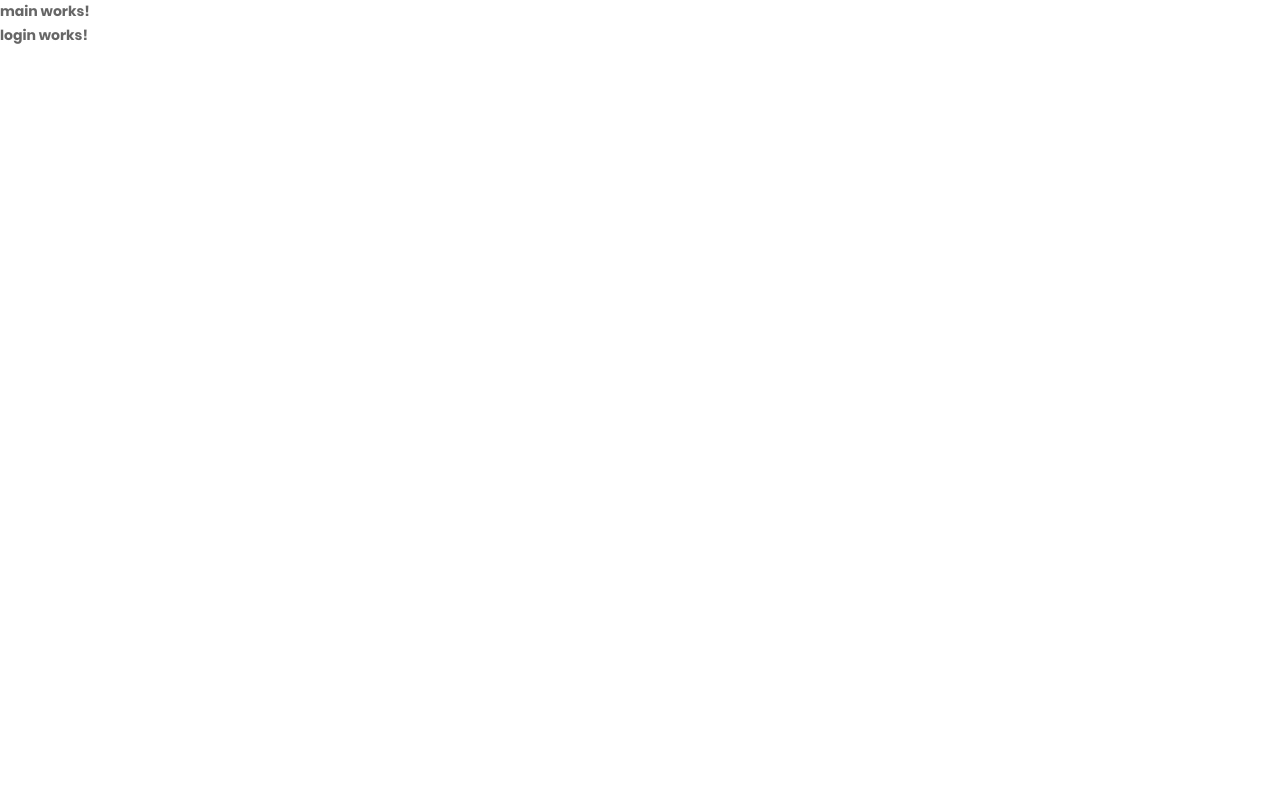
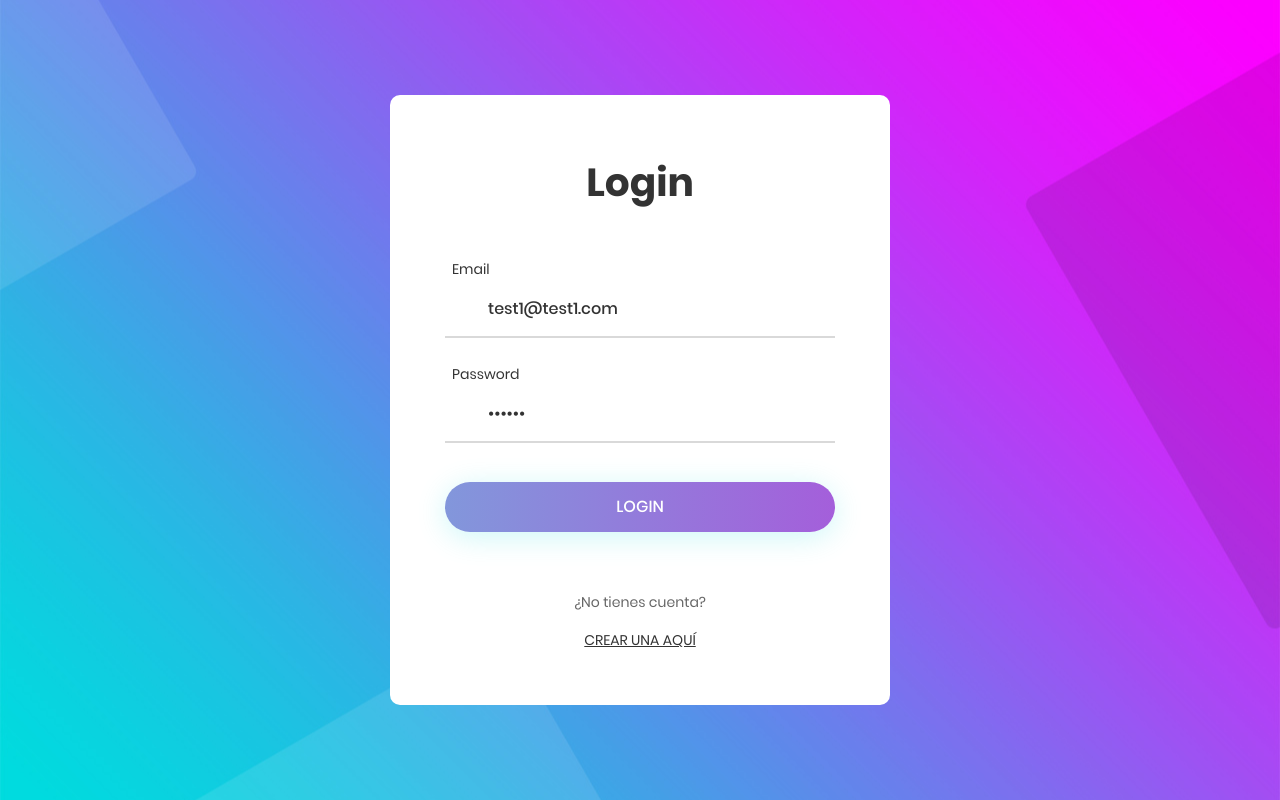
Before and after one commit to jandrohen/AuthApp-Angular, an Angular app: page /auth/login in a window 1280 px wide. Built offline with nearby package versions, Linux system fonts and the light colour scheme.

Commit message:
Screen design of register and login of the app (course Angular lesson 387)

```diff
--- a/src/app/auth/auth.module.ts
+++ b/src/app/auth/auth.module.ts
@@ -1,5 +1,7 @@
 import { NgModule } from '@angular/core';
 import { CommonModule } from '@angular/common';
+import {ReactiveFormsModule} from "@angular/forms";
+
 
 import { AuthRoutingModule } from './auth-routing.module';
 import { LoginComponent } from './pages/login/login.component';
@@ -15,7 +17,8 @@
   ],
   imports: [
     CommonModule,
-    AuthRoutingModule
+    AuthRoutingModule,
+    ReactiveFormsModule
   ]
 })
 export class AuthModule { }
--- a/src/app/auth/pages/login/login.component.html
+++ b/src/app/auth/pages/login/login.component.html
@@ -1 +1,50 @@
-<p>login works!</p>
+<form class="login100-form"
+      autocomplete="off"
+      [formGroup]="miFormulario"
+      (ngSubmit)="login()">
+
+                <span class="login100-form-title p-b-49">
+                    Login
+                </span>
+
+  <div class="wrap-input100 m-b-23">
+    <span class="label-input100">Email</span>
+    <input class="input100"
+           type="email"
+           formControlName="email"
+           placeholder="Ingrese su email">
+    <span class="focus-input100"></span>
+  </div>
+
+  <div class="wrap-input100">
+    <span class="label-input100">Password</span>
+    <input class="input100"
+           type="password"
+           formControlName="password"
+           placeholder="Ingrese su contraseña">
+    <span class="focus-input100"></span>
+  </div>
+
+  <div class="text-right p-t-8 p-b-31"></div>
+
+  <div class="container-login100-form-btn">
+    <div class="wrap-login100-form-btn">
+      <div class="login100-form-bgbtn"></div>
+      <button class="login100-form-btn"
+              type="submit"
+              [disabled]="miFormulario.invalid">
+        Login
+      </button>
+    </div>
+  </div>
+
+  <div class="flex-col-c p-t-60">
+                    <span class="txt1 p-b-17">
+                        ¿No tienes cuenta?
+                    </span>
+
+    <a routerLink="/auth/registro" class="txt2">
+      Crear una aquí
+    </a>
+  </div>
+</form>
--- a/src/app/auth/pages/login/login.component.ts
+++ b/src/app/auth/pages/login/login.component.ts
@@ -1,4 +1,5 @@
-import { Component, OnInit } from '@angular/core';
+import { Component } from '@angular/core';
+import {FormBuilder, FormGroup, Validators} from '@angular/forms';
 
 @Component({
   selector: 'app-login',
@@ -6,11 +7,17 @@
   styles: [
   ]
 })
-export class LoginComponent implements OnInit {
+export class LoginComponent{
 
-  constructor() { }
+  miFormulario: FormGroup = this.fb.group({
+    email   : ['test1@test1.com', [Validators.required, Validators.email]],
+    password: ['123456', [Validators.required, Validators.minLength(6)]],
+  });
+  constructor(private fb: FormBuilder) { }
 
-  ngOnInit(): void {
+  login(){
+    console.log(this.miFormulario.value);
+    console.log(this.miFormulario.valid);
   }
 
 }
--- a/src/app/auth/pages/main/main.component.html
+++ b/src/app/auth/pages/main/main.component.html
@@ -1,2 +1,8 @@
-<p>main works!</p>
-<router-outlet></router-outlet>
+
+<div class="limiter">
+  <div class="container-login100" style="background-image: url('../../../../assets/images/bg-01.jpg');">
+    <div class="wrap-login100 p-l-55 p-r-55 p-t-65 p-b-54">
+       <router-outlet></router-outlet>
+    </div>
+  </div>
+</div>
--- a/src/app/auth/pages/register/register.component.html
+++ b/src/app/auth/pages/register/register.component.html
@@ -1 +1,59 @@
-<p>register works!</p>
+<form class="login100-form"
+      autocomplete="off"
+      [formGroup]="miFormulario"
+      (ngSubmit)="registro()">
+
+                <span class="login100-form-title p-b-49">
+                    Nuevo usuario
+                </span>
+
+  <div class="wrap-input100 m-b-23">
+    <span class="label-input100">Nombre</span>
+    <input class="input100"
+           type="text"
+           formControlName="name"
+           placeholder="Ingrese su nombre">
+    <span class="focus-input100"></span>
+  </div>
+
+  <div class="wrap-input100 m-b-23">
+    <span class="label-input100">Email</span>
+    <input class="input100"
+           type="email"
+           formControlName="email"
+           placeholder="Ingrese su email">
+    <span class="focus-input100"></span>
+  </div>
+
+  <div class="wrap-input100">
+    <span class="label-input100">Password</span>
+    <input class="input100"
+           type="password"
+           formControlName="password"
+           placeholder="Ingrese su contraseña">
+    <span class="focus-input100"></span>
+  </div>
+
+  <div class="text-right p-t-8 p-b-31"></div>
+
+  <div class="container-login100-form-btn">
+    <div class="wrap-login100-form-btn">
+      <div class="login100-form-bgbtn"></div>
+      <button class="login100-form-btn"
+              type="submit"
+              [disabled]="miFormulario.invalid">
+        Registrar
+      </button>
+    </div>
+  </div>
+
+  <div class="flex-col-c p-t-60">
+                    <span class="txt1 p-b-17">
+                        ¿Ya tienes cuenta?
+                    </span>
+
+    <a routerLink="/auth/login" class="txt2">
+      Ingresa aquí
+    </a>
+  </div>
+</form>
--- a/src/app/auth/pages/register/register.component.ts
+++ b/src/app/auth/pages/register/register.component.ts
@@ -1,4 +1,5 @@
-import { Component, OnInit } from '@angular/core';
+import { Component } from '@angular/core';
+import {FormBuilder, FormGroup, Validators} from '@angular/forms';
 
 @Component({
   selector: 'app-register',
@@ -6,11 +7,18 @@
   styles: [
   ]
 })
-export class RegisterComponent implements OnInit {
+export class RegisterComponent  {
 
-  constructor() { }
+  miFormulario: FormGroup =  this.fb.group({
+    name:     ['Test 4',[Validators.required]],
+    email:    ['test4@test1.com',[Validators.required, Validators.email]],
+    password: ['123456',[Validators.required, Validators.minLength(6)]],
+  })
+  constructor(private fb: FormBuilder) { }
 
-  ngOnInit(): void {
+  registro(){
+    console.log(this.miFormulario.value);
+    console.log(this.miFormulario.valid);
   }
 
 }
```
